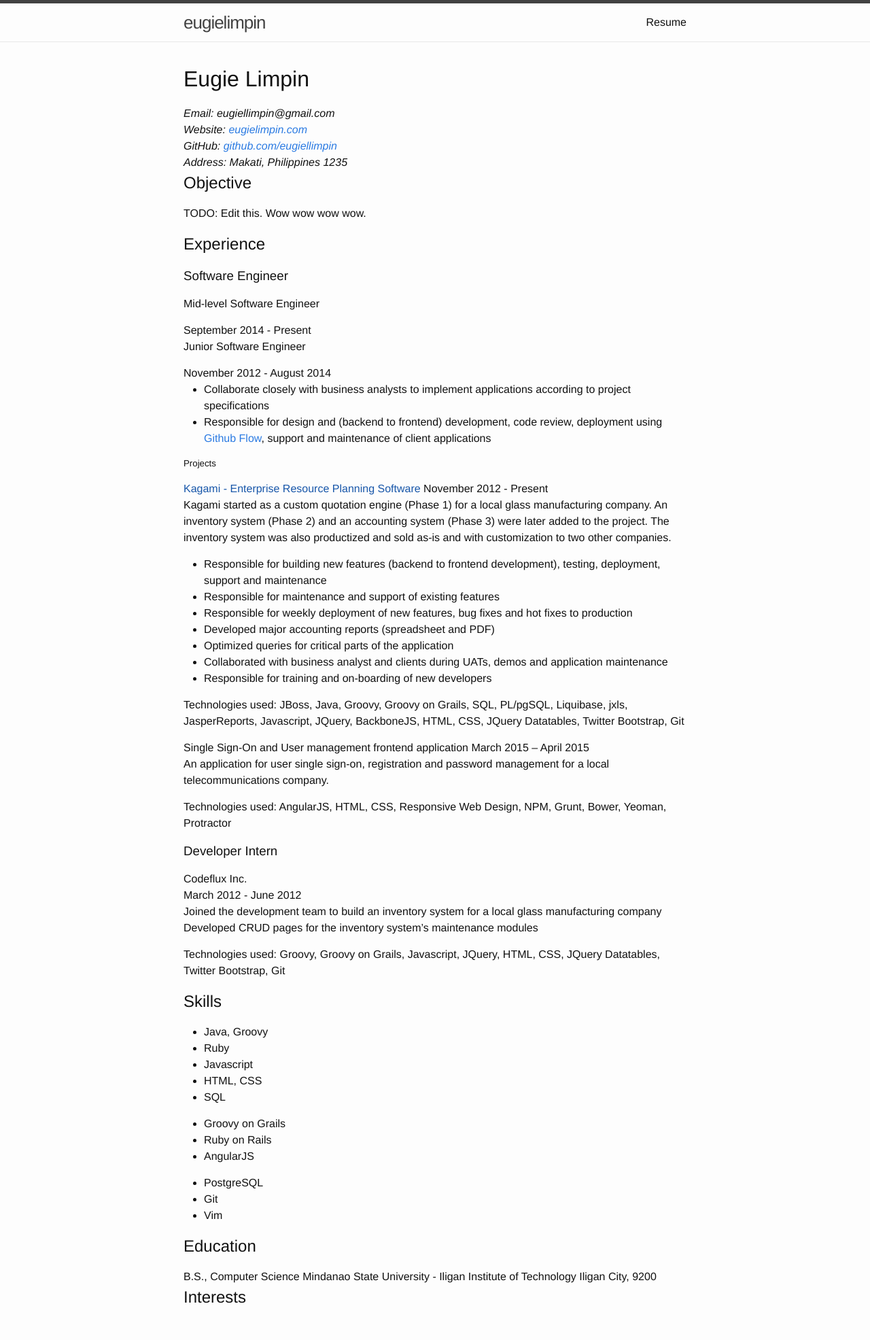
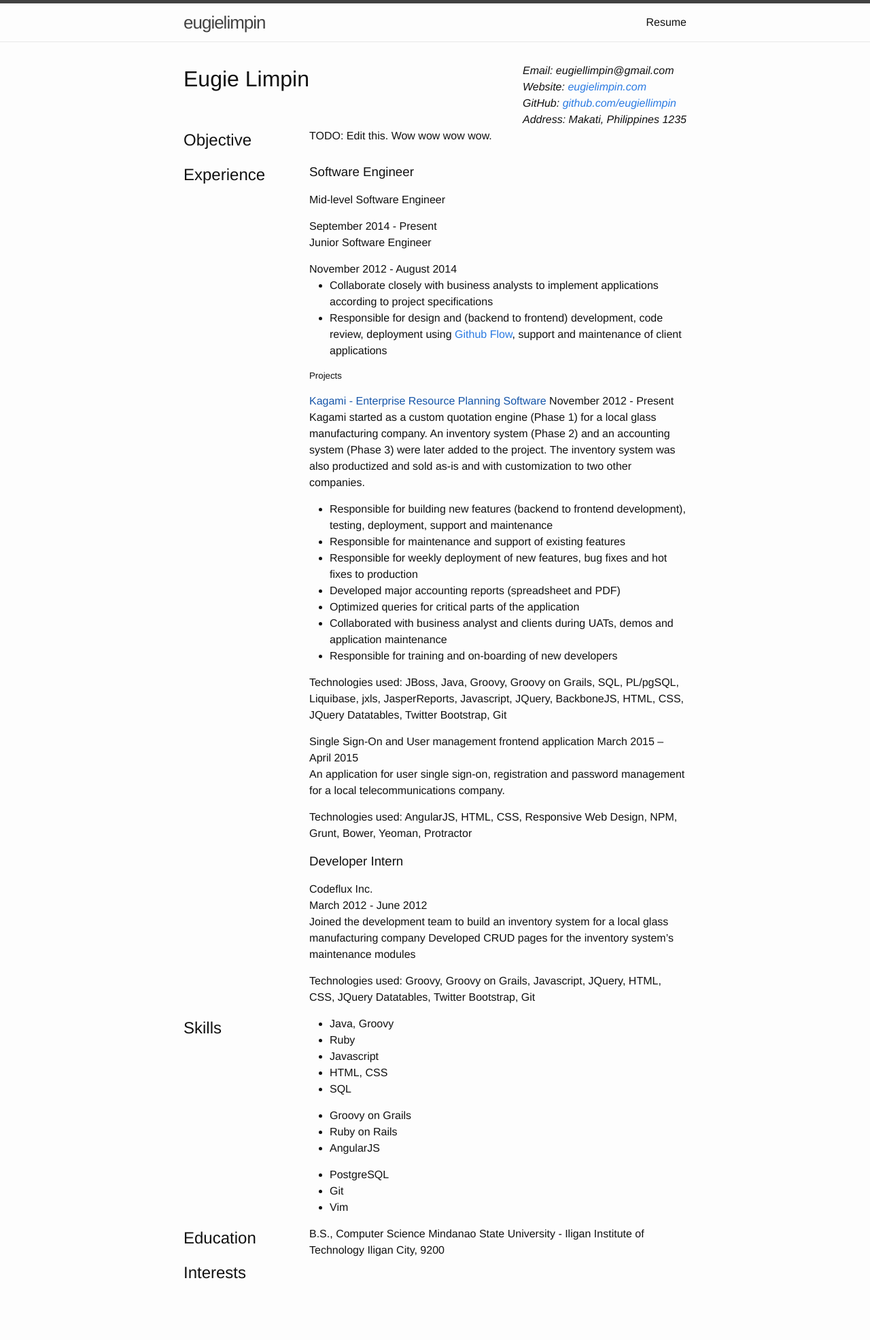
Before and after one commit to eugiellimpin/eugiellimpin.github.io, a Jekyll site: the page built from resume.html, in a window 1280 px wide. Shown: the whole page at 68% size. Built offline with Jekyll 4.4.1, drawn with Linux system fonts in a browser that asks for light colours; after the commit the page ends 1935 px from its top, so only the background shows below that.

Commit message:
Initial resume sections layout
Signed-off-by: Eugie Limpin <eugiellimpin@gmail.com>

```diff
--- a/_includes/head.html
+++ b/_includes/head.html
@@ -7,6 +7,7 @@
   <meta name="description" content="{% if page.excerpt %}{{ page.excerpt | strip_html | strip_newlines | truncate: 160 }}{% else %}{{ site.description }}{% endif %}">
 
   <link rel="stylesheet" href="{{ "/css/main.css" | prepend: site.baseurl }}">
+  <link rel="stylesheet" href="{{ "/css/resume.css" | prepend: site.baseurl }}">
   <link rel="canonical" href="{{ page.url | replace:'index.html','' | prepend: site.baseurl | prepend: site.url }}">
   <link rel="alternate" type="application/rss+xml" title="{{ site.title }}" href="{{ "/feed.xml" | prepend: site.baseurl | prepend: site.url }}" />
 </head>
--- /dev/null
+++ b/css/resume.scss
@@ -0,0 +1,20 @@
+---
+---
+
+.head {
+  address {
+    margin-left: auto;
+  }
+}
+
+.head, .section {
+  display: flex;
+}
+
+.section-title {
+  flex: 1;
+}
+
+.section-content {
+  flex: 3;
+}
--- a/resume.html
+++ b/resume.html
@@ -4,6 +4,7 @@
 permalink: /resume/
 ---
 
+<div class="head section">
   <h1>Eugie Limpin</h1>
 
   <address>
@@ -12,12 +13,17 @@
     <div>GitHub: <a href="github.com/eugiellimpin">github.com/eugiellimpin</a></div>
     <div>Address: Makati, Philippines 1235</div>
   </address>
+</div>
 
-<h2>Objective</h2>
-<p>TODO: Edit this. Wow wow wow wow.</p>
+<div class="section">
+  <h2 class="section-title">Objective</h2>
+  <p class="section-content">TODO: Edit this. Wow wow wow wow.</p>
+</div>
 
-<h2>Experience</h2>
+<div class="section">
+  <h2 class="section-title">Experience</h2>
 
+  <div class="section-content">
     <h3>Software Engineer</h3>
     <h4>Mid-level Software Engineer</h4>
     <time>September 2014 - Present</time>
@@ -109,7 +115,12 @@
       JQuery Datatables, Twitter Bootstrap, Git
     </p>
 
-<h2>Skills</h2>
+  </div>
+</div>
+
+<div class="section">
+  <h2 class="section-title">Skills</h2>
+  <div class="section-content">
     <ul>
       <li>Java, Groovy</li>
       <li>Ruby</li>
@@ -129,10 +140,18 @@
       <li>Git</li>
       <li>Vim</li>
     </ul>
+  </div>
+</div>
 
-<h2>Education</h2>
+<div class="section">
+  <h2 class="section-title">Education</h2>
+  <div class="section-content">
     B.S., Computer Science
     Mindanao State University - Iligan Institute of Technology
     Iligan City, 9200
+  </div>
+</div>
 
-<h2>Interests</h2>
+<div class="section">
+  <h2 class="section-title">Interests</h2>
+</div>
```
Lines whose indentation alone changed are shown as unchanged.
